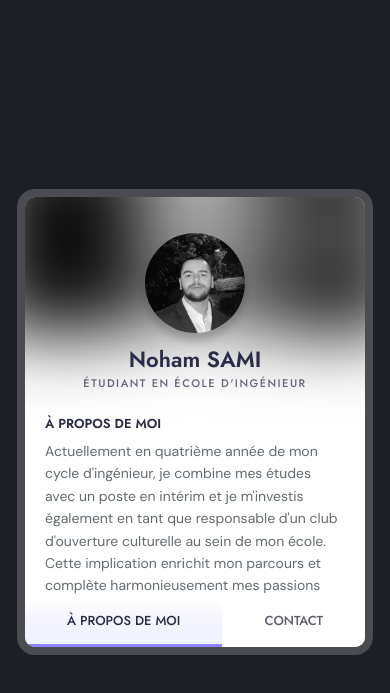
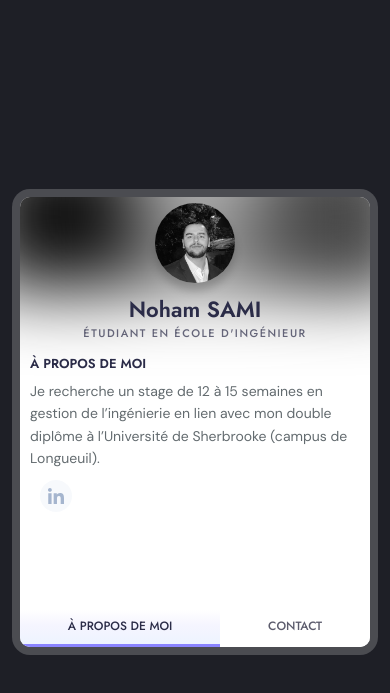
Before and after one commit to noham-sami/my_portfolio, a PHP site: page /contact.html in a window 390 px wide. Shown: the top 693 px of the page. Run offline with PHP 8.4, Linux system fonts and the light colour scheme; some libraries are stand-ins or nearby versions.

Commit message:
contact responsive

```diff
--- a/contact.html
+++ b/contact.html
@@ -22,9 +22,7 @@
       <div class="card-content">
         <div class="card-subtitle">À PROPOS DE MOI</div>
         <p class="card-desc">
-          Actuellement en quatrième année de mon cycle d'ingénieur, je combine mes études avec un poste en intérim et je m'investis également en tant que responsable d'un club d'ouverture culturelle au sein de mon école.
-          <br>
-          Cette implication enrichit mon parcours et complète harmonieusement mes passions pour le sport et le cinéma, contribuant ainsi à un équilibre sain entre mes études, mon travail et mes loisirs
+          Je recherche un stage de 12 à 15 semaines en gestion de l’ingénierie en lien avec mon double diplôme à l’Université de Sherbrooke (campus de Longueuil).
         </p>
       </div>
       <div class="card-social">
@@ -54,10 +52,15 @@
         <path d="M21 10c0 7-9 13-9 13s-9-6-9-13a9 9 0 0118 0z" />
         <circle cx="12" cy="10" r="3" /></svg>
       16 chemin de la rente de chatenay,<br> 21000 Dijon
+      <br>
+      1014 rue Sherbrooke Est, Montréal (QC), H2L 1L5
     </div>
     <div class="card-contact">
       <svg xmlns="http://www.w3.org/2000/svg" viewbox="0 0 24 24" fill="none" stroke="currentColor" stroke-width="2" stroke-linecap="round" stroke-linejoin="round">
-        <path d="M22 16.92v3a2 2 0 01-2.18 2 19.79 19.79 0 01-8.63-3.07 19.5 19.5 0 01-6-6 19.79 19.79 0 01-3.07-8.67A2 2 0 014.11 2h3a2 2 0 012 1.72 12.84 12.84 0 00.7 2.81 2 2 0 01-.45 2.11L8.09 9.91a16 16 0 006 6l1.27-1.27a2 2 0 012.11-.45 12.84 12.84 0 002.81.7A2 2 0 0122 16.92z" /></svg>(+33) 6 16 52 16 11</div>
+        <path d="M22 16.92v3a2 2 0 01-2.18 2 19.79 19.79 0 01-8.63-3.07 19.5 19.5 0 01-6-6 19.79 19.79 0 01-3.07-8.67A2 2 0 014.11 2h3a2 2 0 012 1.72 12.84 12.84 0 00.7 2.81 2 2 0 01-.45 2.11L8.09 9.91a16 16 0 006 6l1.27-1.27a2 2 0 012.11-.45 12.84 12.84 0 002.81.7A2 2 0 0122 16.92z" /></svg>
+      (+33) 6 16 52 16 11 <br>
+      +1 (438) 788-5390
+    </div>
     <div class="card-contact">
       <svg xmlns="http://www.w3.org/2000/svg" viewBox="0 0 24 24" fill="none" stroke="currentColor" stroke-width="2" stroke-linecap="round" stroke-linejoin="round">
         <path d="M4 4h16c1.1 0 2 .9 2 2v12c0 1.1-.9 2-2 2H4c-1.1 0-2-.9-2-2V6c0-1.1.9-2 2-2z" />
--- a/css/contact.css
+++ b/css/contact.css
@@ -359,3 +359,42 @@ body {
   font-family: "Jost", sans-serif;
   transition: 0.3s;
 }
+@media screen and (max-width: 768px) {
+  .card {
+    max-width: 100%; /* La carte prend toute la largeur de l'écran */
+    height: auto; /* Ajuste automatiquement la hauteur */
+  }
+
+  .card-avatar {
+    width: 80px;
+    height: 80px;
+  }
+
+  .card-header {
+    height: 150px;
+  }
+
+  .card-cover {
+    height: 120px;
+    top: -40px;
+  }
+
+  .card-buttons button {
+    font-size: 12px;
+    padding: 10px 5px;
+  }
+
+  .card-content {
+    padding: 10px;
+  }
+
+  .card-contact {
+    font-size: 12px;
+    line-height: 1.4;
+  }
+
+  .contact-me {
+    font-size: 12px;
+    padding: 10px 14px;
+  }
+}
```
Also changed, not shown: css/navbar.css (+41 -17 lines).
